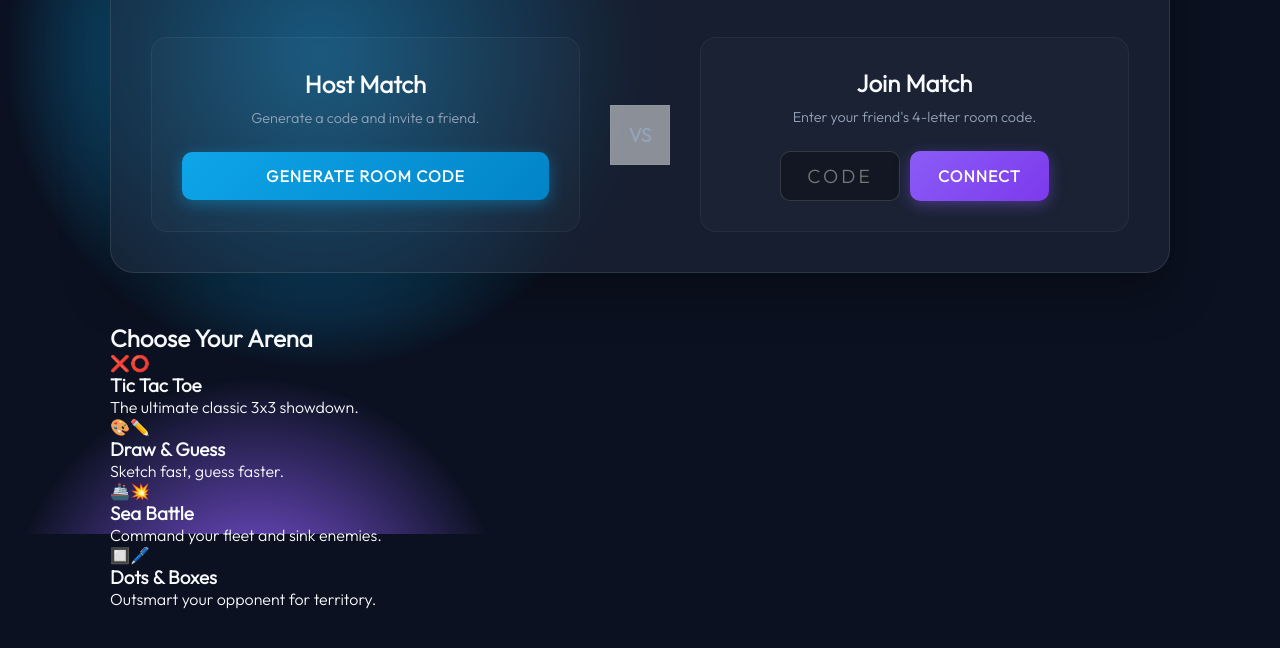
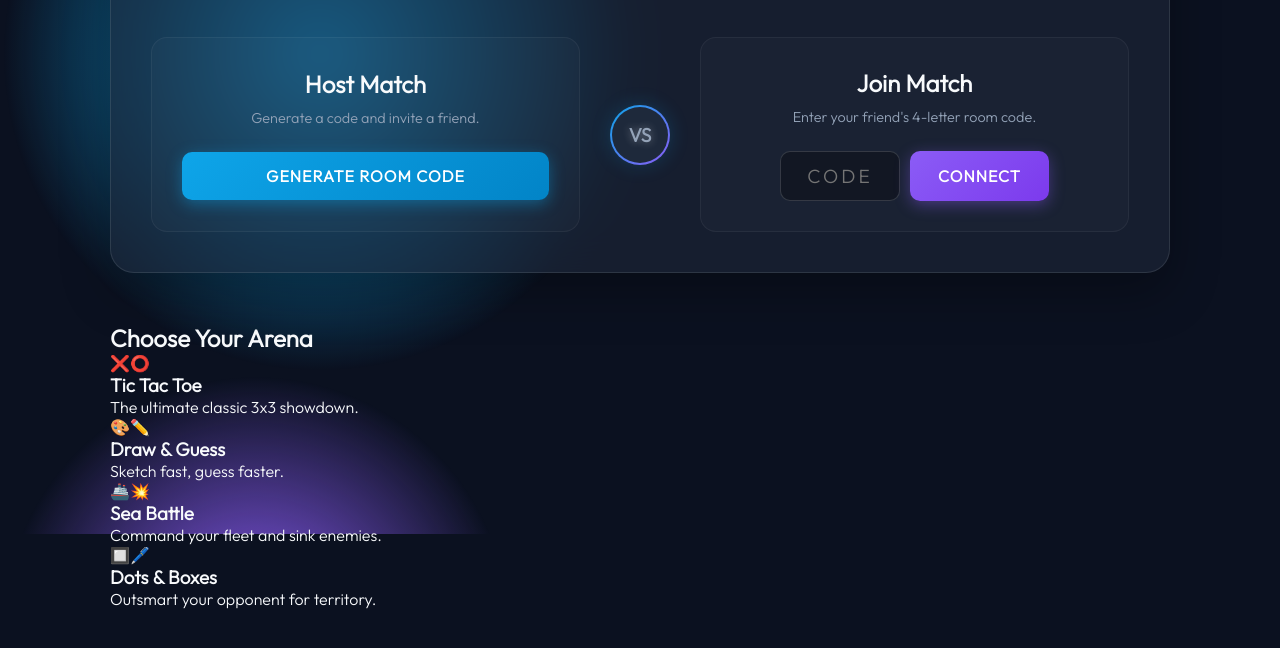
Before and after one commit to Rvbrothers11/LinkNPlay, a plain HTML site: page index.html in a window 1280 px wide. Shown: the part 266-914 px from the top of the page. Drawn offline with Linux system fonts and the light colour scheme.

Commit message:
updated the divider container to make the "VS" text more aesthetically appleasing.

```diff
--- a/style.css
+++ b/style.css
@@ -208,7 +208,20 @@ body {
     justify-content: center;
     align-items: center;
     align-self: center;
-    border: 1px solid rgba(255, 255, 255, 0.05);
+    border-radius: 50%;
+
+    background: linear-gradient(#1e293b, #1e293b) padding-box,
+                linear-gradient(135deg, var(--primary), var(--secondary)) border-box;
+
+    border: 2px solid transparent;
+
+    box-shadow: 0 0 20px rgba(14, 165, 233, 0.2);
+    text-shadow: 0 0 8px rgba(255, 255, 255, 0.4);
+    transition: transform 0.3s ease;
+}
+
+.divider:hover {
+    transform: scale(1.1);
 }
 
 .input-group {
```
